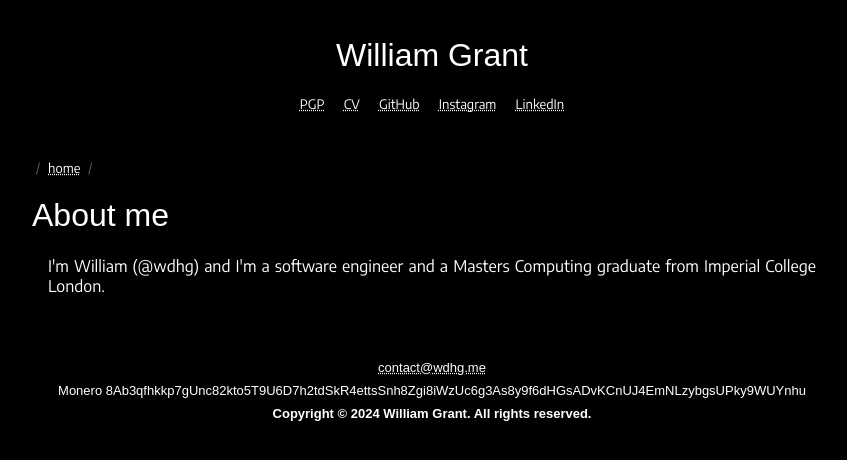
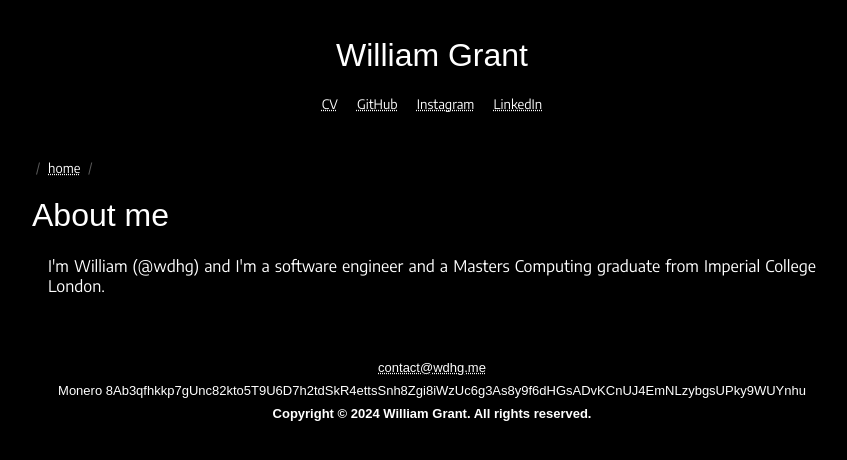
Before and after one commit to wdhg/wdhg.me, a plain HTML site: page index.html in a window 1280 px wide. Shown: the whole page, without its empty margins (208-1055 px from the left). Drawn offline with Linux system fonts and the light colour scheme; a web font is replaced by a local one.

Commit message:
Deploying to gh-pages from @ wdhg/website@348ad6982a9b64cda1cca8496ce4297a43f7e4ad 🚀

```diff
--- a/index.html
+++ b/index.html
@@ -1 +1 @@
-<!DOCTYPE html><html class="m-1"><head><meta charset="UTF-8"></meta><meta name="viewport" content="width=device-width, initial-scale=1.0"></meta><title>William Grant</title><link rel="stylesheet" href="/style.css"></link></head><body class="ml-auto mr-auto"><header class="text-center"><h1><a class="decoration-none" href="/index.html">William Grant</a></h1></header><nav class="font-small"><div class="text-center space-x-1"><a href="/pubkey.asc">PGP</a> <a href="/cv.pdf">CV</a> <a href="https://github.com/wdhg">GitHub</a> <a href="https://www.instagram.com/wdhgrant">Instagram</a> <a href="https://www.linkedin.com/in/wdhg">LinkedIn</a></div><div class="space-x-half mt-3"><span class="grey">/</span><a href="/index.html">home</a><span class="grey">/</span></div></nav><main><h1>About me</h1><p>I'm William (@wdhg) and I'm a software engineer and a Masters Computing graduate from Imperial College London.</p></main><footer class="font-small mt-4 mb-2"><div class="text-center mb-half"><a href="mailto:contact@wdhg.me">contact@wdhg.me</a></div><div class="text-center mb-half overflow-break">Monero 8Ab3qfhkkp7gUnc82kto5T9U6D7h2tdSkR4ettsSnh8Zgi8iWzUc6g3As8y9f6dHGsADvKCnUJ4EmNLzybgsUPky9WUYnhu</div><div class="text-center bold">Copyright &copy; 2024 William Grant. All rights reserved.</div></footer></body></html>
+<!DOCTYPE html><html class="m-1"><head><meta charset="UTF-8"></meta><meta name="viewport" content="width=device-width, initial-scale=1.0"></meta><title>William Grant</title><link rel="stylesheet" href="/style.css"></link></head><body class="ml-auto mr-auto"><header class="text-center"><h1><a class="decoration-none" href="/index.html">William Grant</a></h1></header><nav class="font-small"><div class="text-center space-x-1"><a href="/cv.pdf">CV</a> <a href="https://github.com/wdhg">GitHub</a> <a href="https://www.instagram.com/wdhgrant">Instagram</a> <a href="https://www.linkedin.com/in/wdhg">LinkedIn</a></div><div class="space-x-half mt-3"><span class="grey">/</span><a href="/index.html">home</a><span class="grey">/</span></div></nav><main><h1>About me</h1><p>I'm William (@wdhg) and I'm a software engineer and a Masters Computing graduate from Imperial College London.</p></main><footer class="font-small mt-4 mb-2"><div class="text-center mb-half"><a href="mailto:contact@wdhg.me">contact@wdhg.me</a></div><div class="text-center mb-half overflow-break">Monero 8Ab3qfhkkp7gUnc82kto5T9U6D7h2tdSkR4ettsSnh8Zgi8iWzUc6g3As8y9f6dHGsADvKCnUJ4EmNLzybgsUPky9WUYnhu</div><div class="text-center bold">Copyright &copy; 2024 William Grant. All rights reserved.</div></footer></body></html>
```
Also changed, not shown: 1 other file.
